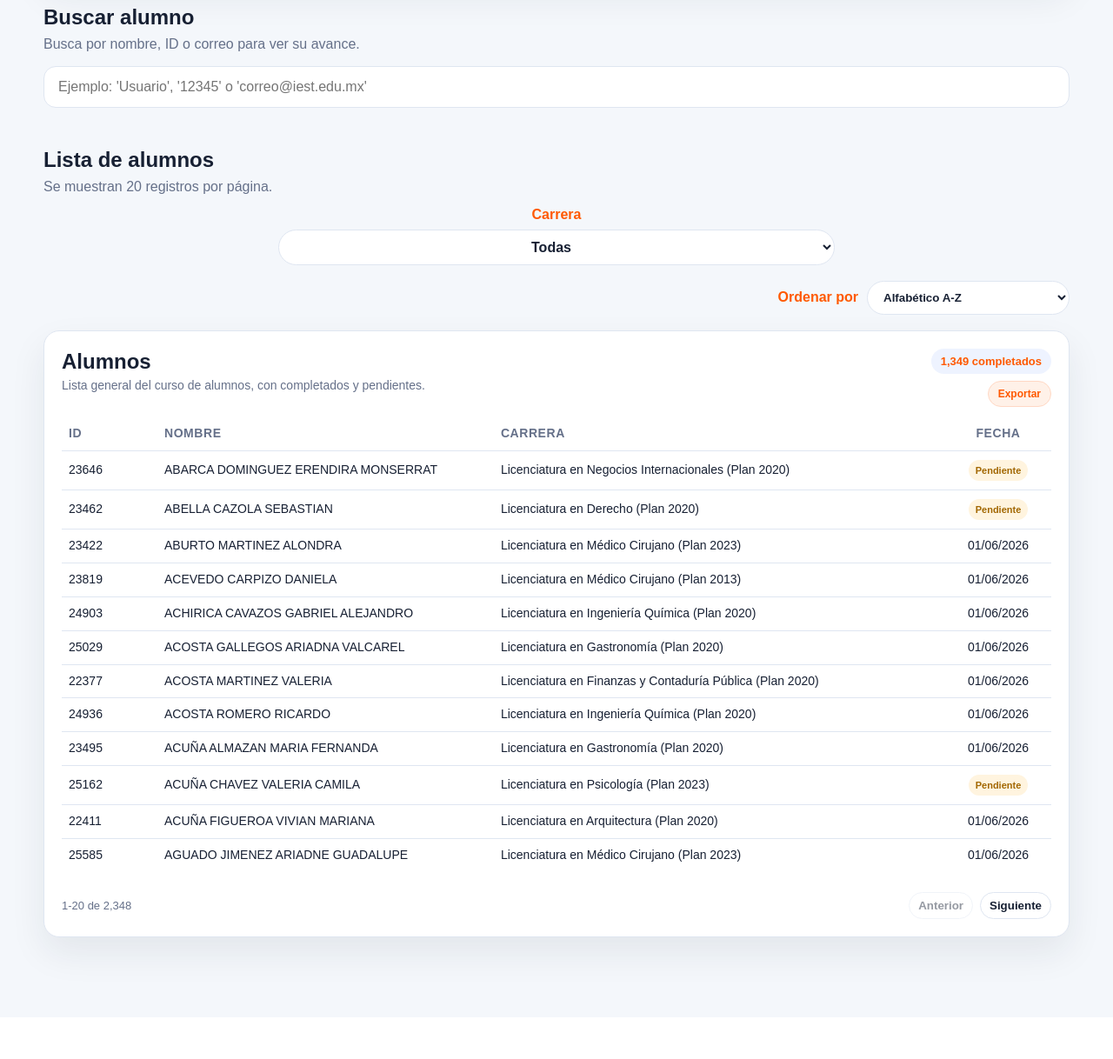
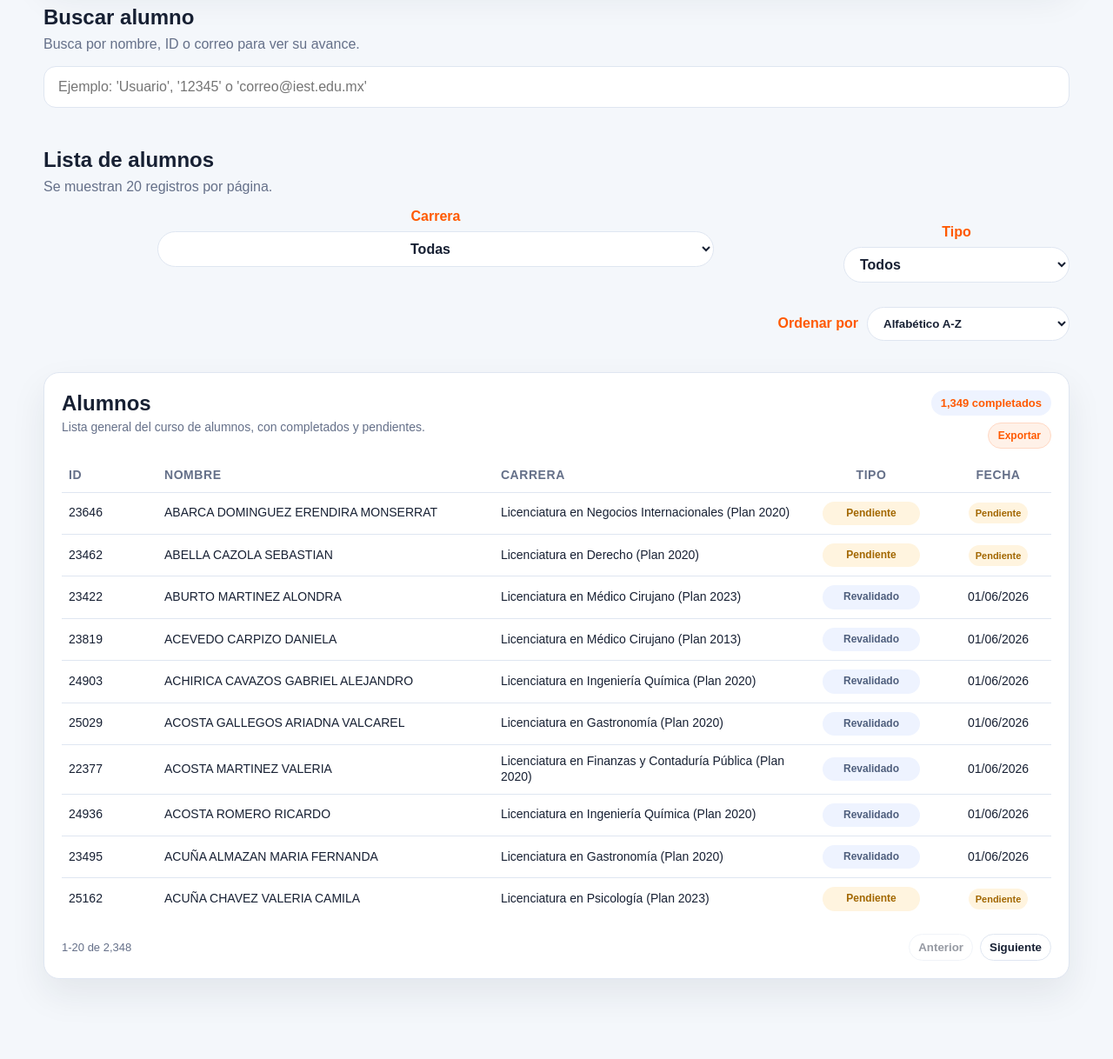
Before and after one commit to renauds25/reporte-canvas, a Flask app: page /alumnos in a window 1280 px wide. Shown: the part 1140-2358 px from the top of the page at 87% size. Before the commit the page ends 2262 px from the top, so only its background shows below. Run offline with Flask 3, Linux system fonts and the light colour scheme; the visitor is signed in with stand-in values (Sample User, id 1); parts of the project's set-up code (start-up, migrations or seed data) failed here and were passed over.

Commit message:
Agregar tipo y filtro en tabla de alumnos

```diff
--- a/static/css/styles.css
+++ b/static/css/styles.css
@@ -1520,11 +1520,20 @@ code {
 }
 
 .alumnos-filter-panel {
+    display: grid;
+    grid-template-columns: minmax(260px, 1fr) minmax(180px, 260px);
+    gap: 14px 18px;
+    align-items: end;
     margin-bottom: 18px;
 }
 
 .alumnos-list-toolbar {
-    margin: 12px 0 18px;
+    grid-column: 1 / -1;
+    margin: 0 0 18px;
+}
+
+.type-filter-group .type-select {
+    width: 100%;
 }
 
 .alumnos-table-block h3 {
@@ -1556,6 +1565,25 @@ code {
     width: auto;
 }
 
+.alumnos-attendance-table .col-tipo-alumno {
+    width: 170px;
+    text-align: center;
+    white-space: nowrap;
+}
+
+.alumnos-attendance-table td.col-tipo-alumno,
+.alumnos-attendance-table th.col-tipo-alumno {
+    text-align: center;
+}
+
+.alumnos-attendance-table .col-tipo-alumno .badge {
+    display: inline-flex;
+    min-width: 112px;
+    justify-content: center;
+    padding: 6px 10px;
+    font-size: 12px;
+}
+
 .alumnos-attendance-table .col-actualizacion {
     width: 150px;
     text-align: center;
@@ -1572,7 +1600,11 @@ code {
         overflow-x: auto;
     }
 
+    .alumnos-filter-panel {
+        grid-template-columns: 1fr;
+    }
+
     .alumnos-attendance-table table {
-        min-width: 760px;
-    }
-}
+        min-width: 920px;
+    }
+}
--- a/static/js/alumnos.js
+++ b/static/js/alumnos.js
@@ -2,7 +2,9 @@ let reporteAlumnos = null;
 
 const ALUMNOS_TODAS_CARRERAS = "__TODAS_CARRERAS__";
 const alumnosRegistrosPorPagina = 20;
+const ALUMNOS_TODOS_TIPOS = "__TODOS_TIPOS__";
 let alumnosCarreraActiva = ALUMNOS_TODAS_CARRERAS;
+let alumnosTipoActivo = ALUMNOS_TODOS_TIPOS;
 let alumnosOrdenLista = "az";
 let alumnosPaginaActual = 1;
 let busquedaAlumnosResultados = [];
@@ -102,6 +104,12 @@ function tipoCumplimientoLabel(tipo) {
     if (tipo === "revalidado") return "Revalidado";
     if (tipo === "nuevo") return "Dato nuevo";
     return "Pendiente";
+}
+
+function tipoAlumnoBadgeClass(tipo) {
+    if (tipo === "revalidado") return "neutral";
+    if (tipo === "nuevo") return "success";
+    return "warning";
 }
 
 function tipoCursoLabel(curso) {
@@ -298,6 +306,27 @@ function renderAlumnosCareerFilter() {
     select.value = alumnosCarreraActiva;
 }
 
+function renderAlumnosTipoFilter() {
+    const select = document.getElementById("alumnosTipoSelect");
+    if (!select) return;
+
+    const opciones = [
+        [ALUMNOS_TODOS_TIPOS, "Todos"],
+        ["revalidado", "Revalidado"],
+        ["nuevo", "Dato nuevo"],
+        ["pendiente", "Pendiente"],
+    ];
+
+    if (!opciones.some(([value]) => value === alumnosTipoActivo)) {
+        alumnosTipoActivo = ALUMNOS_TODOS_TIPOS;
+    }
+
+    select.innerHTML = opciones
+        .map(([value, label]) => `<option value="${escapeHtml(value)}">${escapeHtml(label)}</option>`)
+        .join("");
+    select.value = alumnosTipoActivo;
+}
+
 function ordenarFilasAlumnos(filas) {
     const ordenadores = {
         recientes: (a, b) => {
@@ -346,6 +375,12 @@ function ordenarFilasAlumnos(filas) {
             if (comparacionCarrera !== 0) return comparacionCarrera;
             return a.nombre.localeCompare(b.nombre, "es");
         },
+        tipo: (a, b) => {
+            const orden = { nuevo: 1, revalidado: 2, pendiente: 3 };
+            const comparacionTipo = (orden[a.tipo_cumplimiento] || 9) - (orden[b.tipo_cumplimiento] || 9);
+            if (comparacionTipo !== 0) return comparacionTipo;
+            return a.nombre.localeCompare(b.nombre, "es");
+        },
     };
 
     return [...filas].sort(ordenadores[alumnosOrdenLista] || ordenadores.az);
@@ -353,8 +388,12 @@ function ordenarFilasAlumnos(filas) {
 
 function getFilasAlumnos() {
     const filas = getAlumnosBase().map(crearFilaAlumno).filter((fila) => {
-        if (alumnosCarreraActiva === ALUMNOS_TODAS_CARRERAS) return true;
-        return normalizeText(getCarreraValue(fila.carrera)) === alumnosCarreraActiva;
+        const coincideCarrera = alumnosCarreraActiva === ALUMNOS_TODAS_CARRERAS
+            || normalizeText(getCarreraValue(fila.carrera)) === alumnosCarreraActiva;
+        const coincideTipo = alumnosTipoActivo === ALUMNOS_TODOS_TIPOS
+            || fila.tipo_cumplimiento === alumnosTipoActivo;
+
+        return coincideCarrera && coincideTipo;
     });
 
     return ordenarFilasAlumnos(filas);
@@ -372,16 +411,17 @@ function setAlumnosPagina(pagina) {
 
 function exportarListaAlumnos() {
     const filas = getFilasAlumnos();
-    const headers = ["id", "nombre", "carrera", "fecha"];
-    const rows = filas.map((fila) => [fila.id, fila.nombre, fila.carrera, fila.fecha]);
+    const headers = ["id", "nombre", "carrera", "tipo", "fecha"];
+    const rows = filas.map((fila) => [fila.id, fila.nombre, fila.carrera, tipoCumplimientoLabel(fila.tipo_cumplimiento), fila.fecha]);
     const csv = "\ufeff" + [headers, ...rows].map((row) => row.map(csvValue).join(",")).join("\n");
     const blob = new Blob([csv], { type: "text/csv;charset=utf-8" });
     const url = URL.createObjectURL(blob);
     const link = document.createElement("a");
     const carrera = alumnosCarreraActiva === ALUMNOS_TODAS_CARRERAS ? "todas" : alumnosCarreraActiva.replace(/[^a-z0-9]+/g, "-");
+    const tipo = alumnosTipoActivo === ALUMNOS_TODOS_TIPOS ? "todos" : alumnosTipoActivo;
 
     link.href = url;
-    link.download = `reporte-alumnos-${carrera}-${alumnosOrdenLista}.csv`;
+    link.download = `reporte-alumnos-${carrera}-${tipo}-${alumnosOrdenLista}.csv`;
     document.body.appendChild(link);
     link.click();
     link.remove();
@@ -420,6 +460,7 @@ function renderListaAlumnos() {
                             <th class="col-id">ID</th>
                             <th class="col-nombre">Nombre</th>
                             <th class="col-carrera-alumno">Carrera</th>
+                            <th class="col-tipo-alumno">Tipo</th>
                             <th class="col-actualizacion">Fecha</th>
                         </tr>
                     </thead>
@@ -429,9 +470,10 @@ function renderListaAlumnos() {
                                 <td class="col-id">${escapeHtml(fila.id)}</td>
                                 <td class="col-nombre">${escapeHtml(fila.nombre)}</td>
                                 <td class="col-carrera-alumno">${escapeHtml(fila.carrera)}</td>
+                                <td class="col-tipo-alumno"><span class="badge ${tipoAlumnoBadgeClass(fila.tipo_cumplimiento)}">${escapeHtml(tipoCumplimientoLabel(fila.tipo_cumplimiento))}</span></td>
                                 <td class="col-actualizacion">${fila.completado ? escapeHtml(fila.fecha) : `<span class="table-status pending">${escapeHtml(fila.fecha)}</span>`}</td>
                             </tr>
-                        `).join("") : `<tr><td colspan="4" class="muted">No hay alumnos para los filtros seleccionados.</td></tr>`}
+                        `).join("") : `<tr><td colspan="5" class="muted">No hay alumnos para los filtros seleccionados.</td></tr>`}
                     </tbody>
                 </table>
             </div>
@@ -553,6 +595,7 @@ async function cargarReporteAlumnos() {
     renderResumen(reporteAlumnos);
     renderCurso(reporteAlumnos);
     renderAlumnosCareerFilter();
+    renderAlumnosTipoFilter();
     renderListaAlumnos();
 }
 
@@ -566,6 +609,16 @@ document.addEventListener("DOMContentLoaded", async () => {
     if (careerSelect) {
         careerSelect.addEventListener("change", () => {
             alumnosCarreraActiva = careerSelect.value;
+            alumnosPaginaActual = 1;
+            renderListaAlumnos();
+        });
+    }
+
+    const tipoSelect = document.getElementById("alumnosTipoSelect");
+    if (tipoSelect) {
+        tipoSelect.value = alumnosTipoActivo;
+        tipoSelect.addEventListener("change", () => {
+            alumnosTipoActivo = tipoSelect.value;
             alumnosPaginaActual = 1;
             renderListaAlumnos();
         });
--- a/templates/alumnos.html
+++ b/templates/alumnos.html
@@ -90,6 +90,16 @@
                     </div>
                 </div>
 
+                <div class="filter-group type-filter-group">
+                    <p class="filter-label">Tipo</p>
+                    <select id="alumnosTipoSelect" class="search sort-select type-select" aria-label="Filtrar alumnos por tipo">
+                        <option value="__TODOS_TIPOS__">Todos</option>
+                        <option value="revalidado">Revalidado</option>
+                        <option value="nuevo">Dato nuevo</option>
+                        <option value="pendiente">Pendiente</option>
+                    </select>
+                </div>
+
                 <div class="list-toolbar alumnos-list-toolbar">
                     <label for="alumnosSortSelect">Ordenar por</label>
                     <select id="alumnosSortSelect" class="sort-select" aria-label="Ordenar lista de alumnos">
@@ -103,6 +113,7 @@
                         <option value="revalidados">Revalidados primero</option>
                         <option value="nuevos">Capacitados nuevos primero</option>
                         <option value="carrera">Carrera</option>
+                        <option value="tipo">Tipo</option>
                     </select>
                 </div>
             </div>
```
